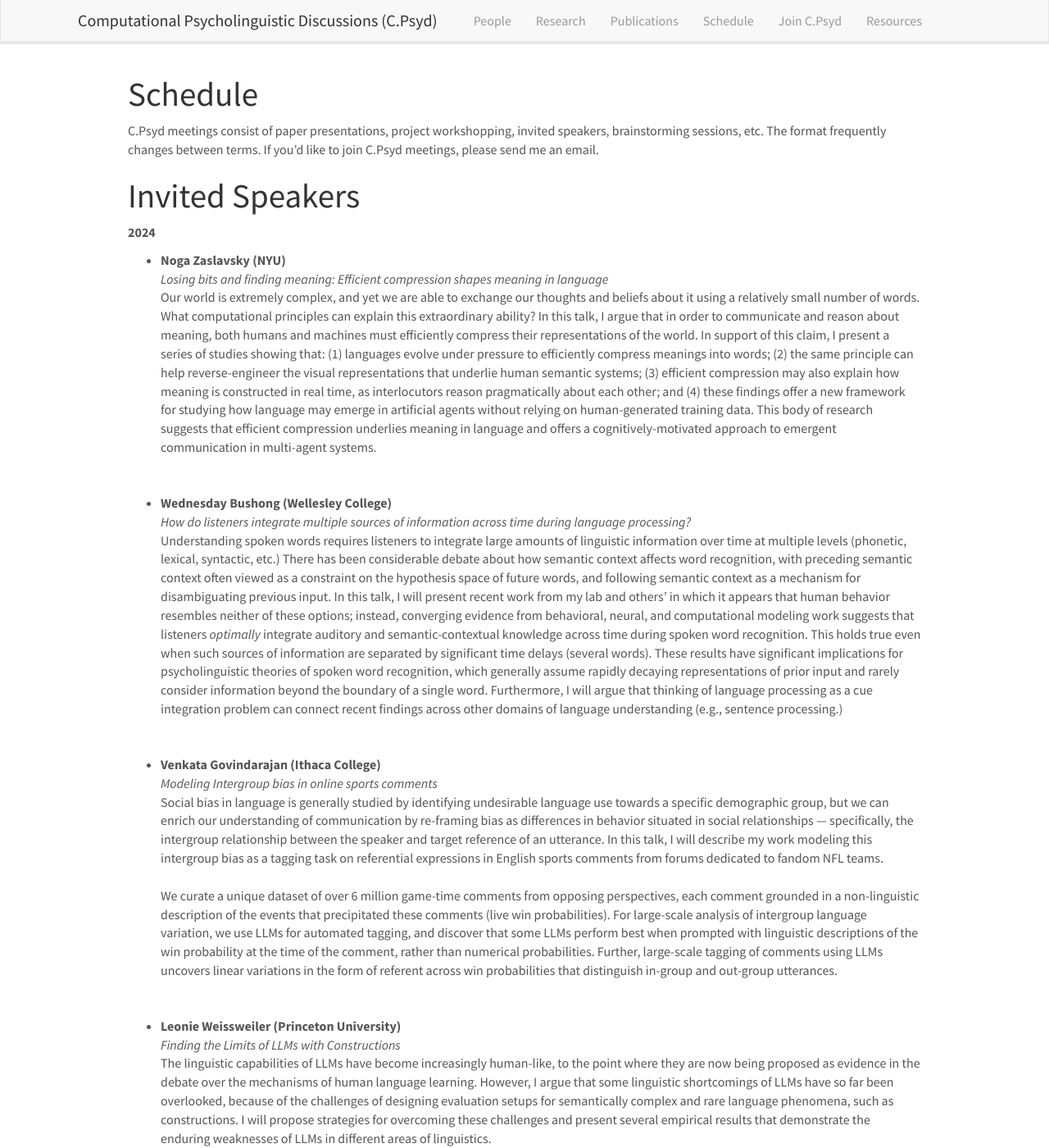
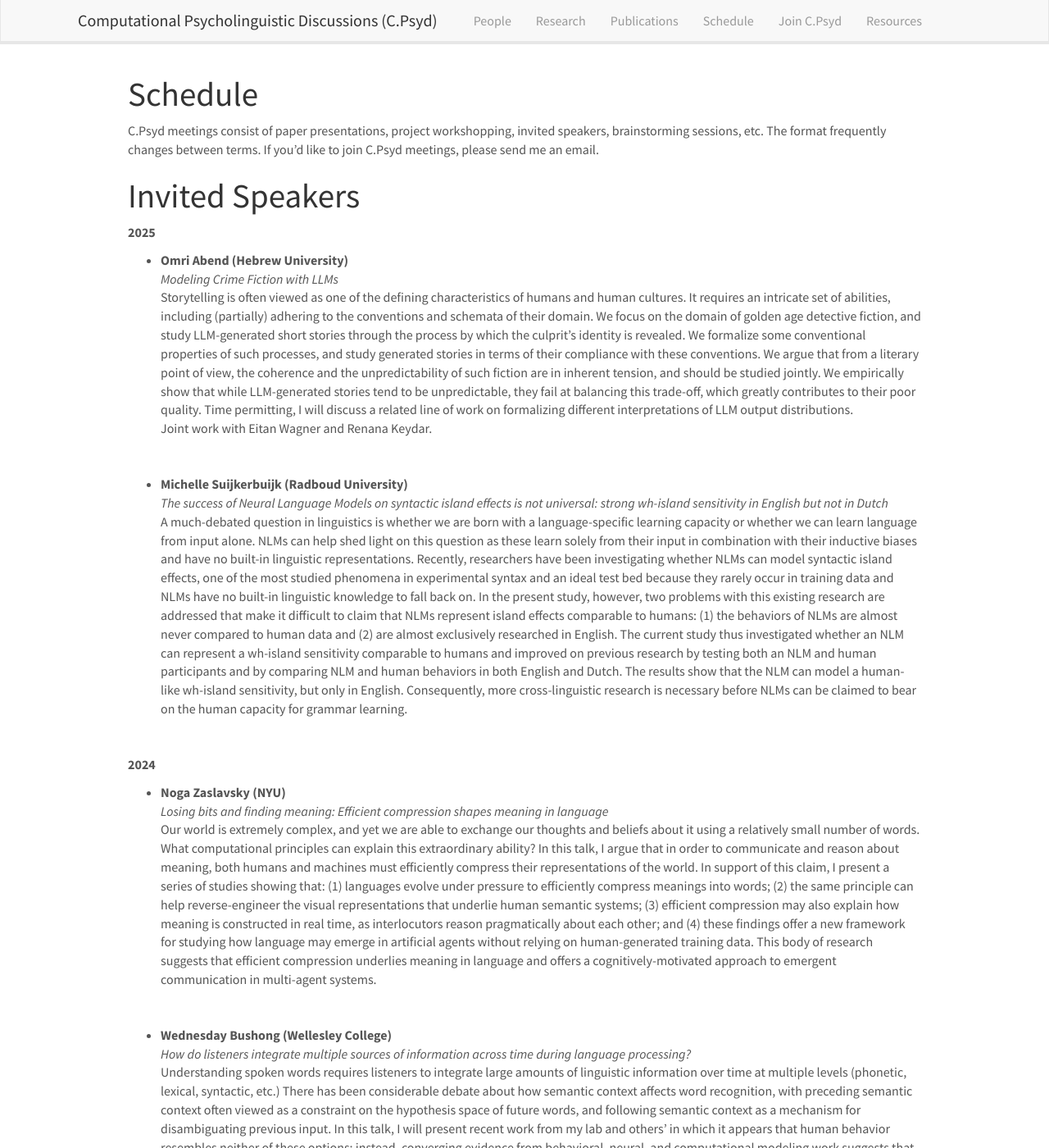
Before and after one commit to C-Psyd/c-psyd.github.io, a Jekyll site: the page built from _pages/schedule.md, in a window 1280 px wide and 1400 px high. Shown: the whole window at 82% size. Built offline with Jekyll 4.4.1, drawn with Linux system fonts in a browser that asks for light colours; nearby versions of some CDN libraries.

Commit message:
speakers

```diff
--- a/_pages/schedule.md
+++ b/_pages/schedule.md
@@ -13,6 +13,17 @@ C.Psyd meetings consist of paper presentations, project workshopping, invited sp
 [//]: # (https://docs.google.com/spreadsheets/d/12eeRD69kSOE5wQmy0gqXy0fUu4-fz6qRY9a0OcBFiVI/edit?usp=sharing)
 
 # Invited Speakers
+
+**2025**
+* **Omri Abend** (Hebrew University)
+: _Modeling Crime Fiction with LLMs_
+: Storytelling is often viewed as one of the defining characteristics of humans and human cultures. It requires an intricate set of abilities, including (partially) adhering to the conventions and schemata of their domain. We focus on the domain of golden age detective fiction, and study LLM-generated short stories through the process by which the culprit’s identity is revealed. We formalize some conventional properties of such processes, and study generated stories in terms of their compliance with these conventions. We argue that from a literary
+point of view, the coherence and the unpredictability of such fiction are in inherent tension, and should be studied jointly. We empirically show that while LLM-generated stories tend to be unpredictable, they fail at balancing this trade-off, which greatly contributes to their poor quality. Time permitting, I will discuss a related line of work on formalizing different interpretations of LLM output distributions.<br>
+Joint work with Eitan Wagner and Renana Keydar.<br><br>
+
+* **Michelle Suijkerbuijk** (Radboud University)
+: _The success of Neural Language Models on syntactic island effects is not universal: strong wh-island sensitivity in English but not in Dutch_
+: A much-debated question in linguistics is whether we are born with a language-specific learning capacity or whether we can learn language from input alone. NLMs can help shed light on this question as these learn solely from their input in combination with their inductive biases and have no built-in linguistic representations. Recently, researchers have been investigating whether NLMs can model syntactic island effects, one of the most studied phenomena in experimental syntax and an ideal test bed because they rarely occur in training data and NLMs have no built-in linguistic knowledge to fall back on. In the present study, however, two problems with this existing research are addressed that make it difficult to claim that NLMs represent island effects comparable to humans: (1) the behaviors of NLMs are almost never compared to human data and (2) are almost exclusively researched in English. The current study thus investigated whether an NLM can represent a wh-island sensitivity comparable to humans and improved on previous research by testing both an NLM and human participants and by comparing NLM and human behaviors in both English and Dutch. The results show that the NLM can model a human-like wh-island sensitivity, but only in English. Consequently, more cross-linguistic research is necessary before NLMs can be claimed to bear on the human capacity for grammar learning.<br><br>
 
 **2024**
 * **Noga Zaslavsky** (NYU)
```
